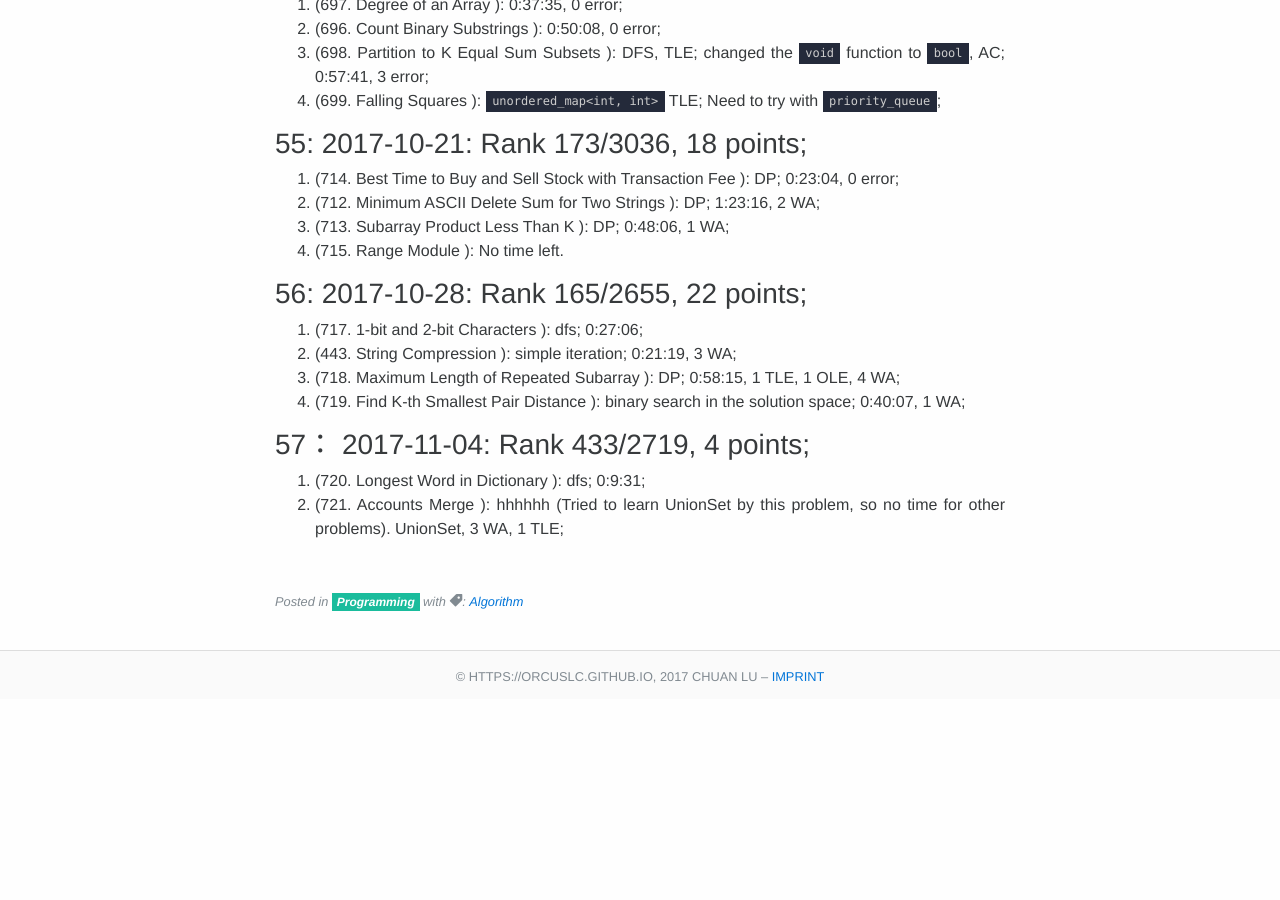
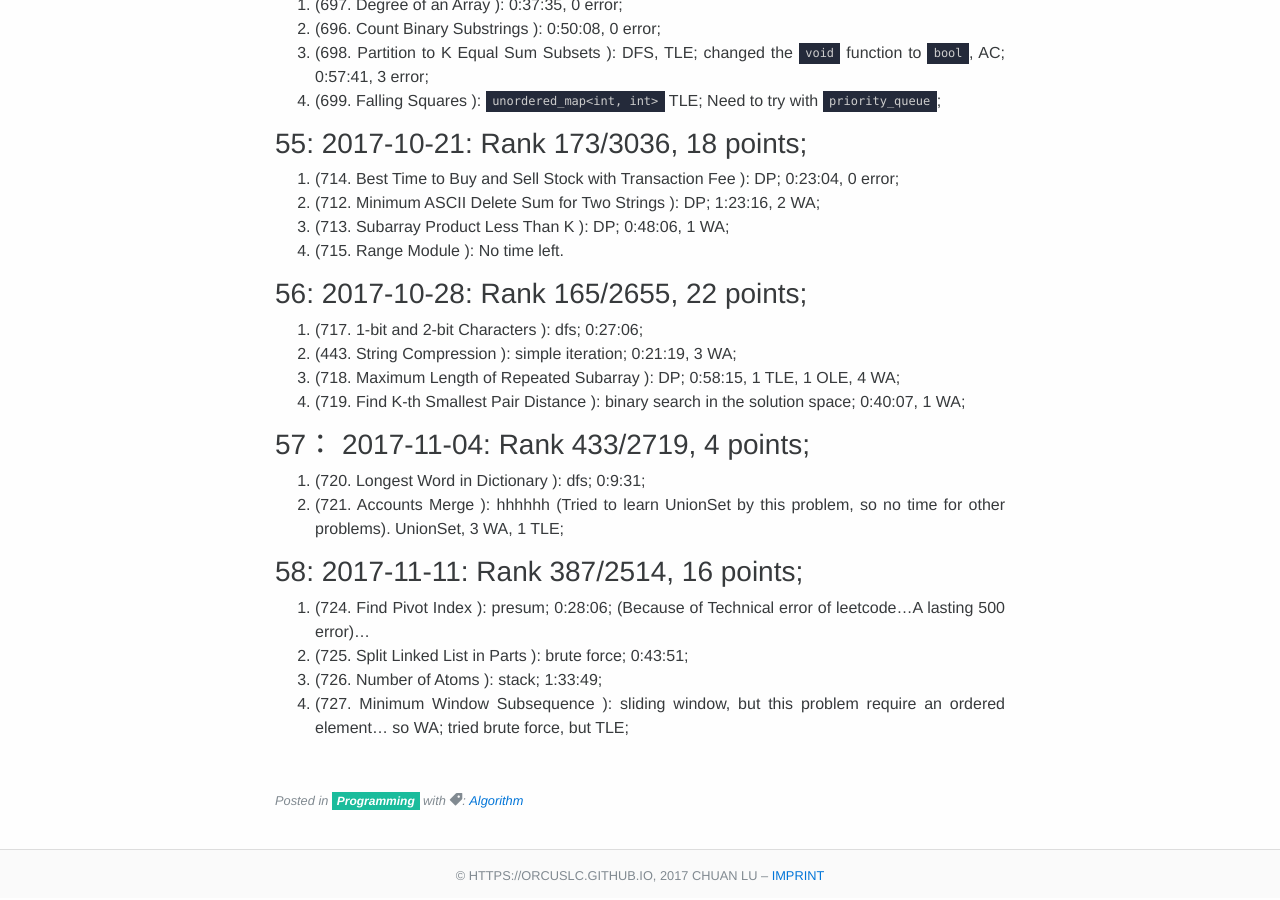
Before and after one commit to Orcuslc/blog.io, a Jekyll site: the page built from _posts/2017-09-30-LeetCode Weekly Contest.md, in a window 1280 px wide and 900 px high, scrolled down 780 px. Built offline with Jekyll 4.4.1, drawn with Linux system fonts in a browser that asks for light colours; some web fonts are replaced; before the commit the page ends 1481 px from its top, so only the background shows below that.

Commit message:
add contest 58

```diff
--- a/_posts/2017-09-30-LeetCode Weekly Contest.md
+++ b/_posts/2017-09-30-LeetCode Weekly Contest.md
@@ -38,3 +38,9 @@ tags: [algorithm]
 ### 57： 2017-11-04: Rank 433/2719, 4 points;
 1. (720. Longest Word in Dictionary ): dfs; 0:9:31;
 2. (721. Accounts Merge ): hhhhhh (Tried to learn UnionSet by this problem, so no time for other problems). UnionSet, 3 WA, 1 TLE;
+
+### 58: 2017-11-11: Rank 387/2514, 16 points;
+1. (724. Find Pivot Index ): presum; 0:28:06; (Because of Technical error of leetcode...A lasting 500 error)...
+2. (725. Split Linked List in Parts ): brute force; 0:43:51;
+3. (726. Number of Atoms ): stack; 1:33:49;
+4. (727. Minimum Window Subsequence ): sliding window, but this problem require an ordered element... so WA; tried brute force, but TLE;
```
